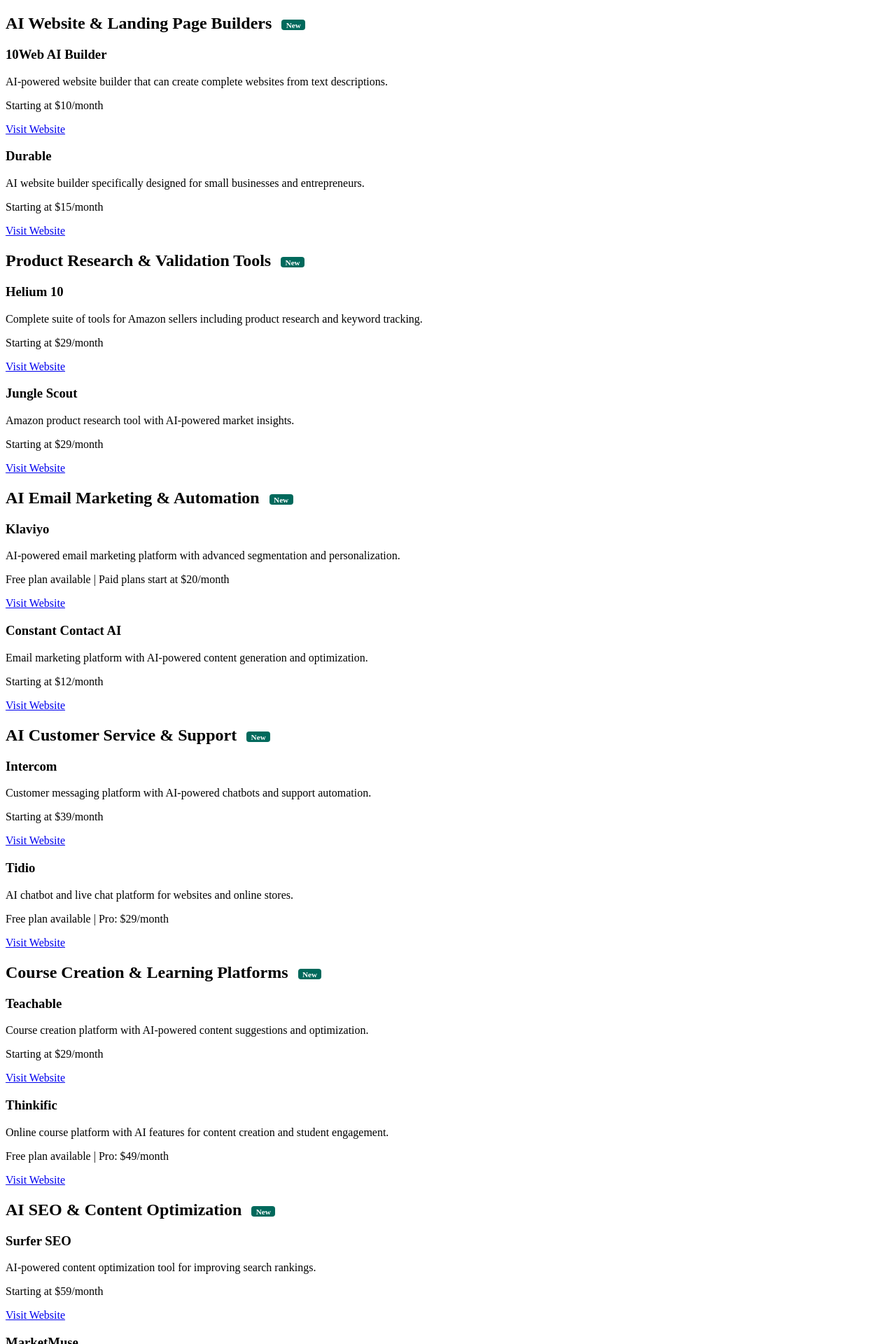
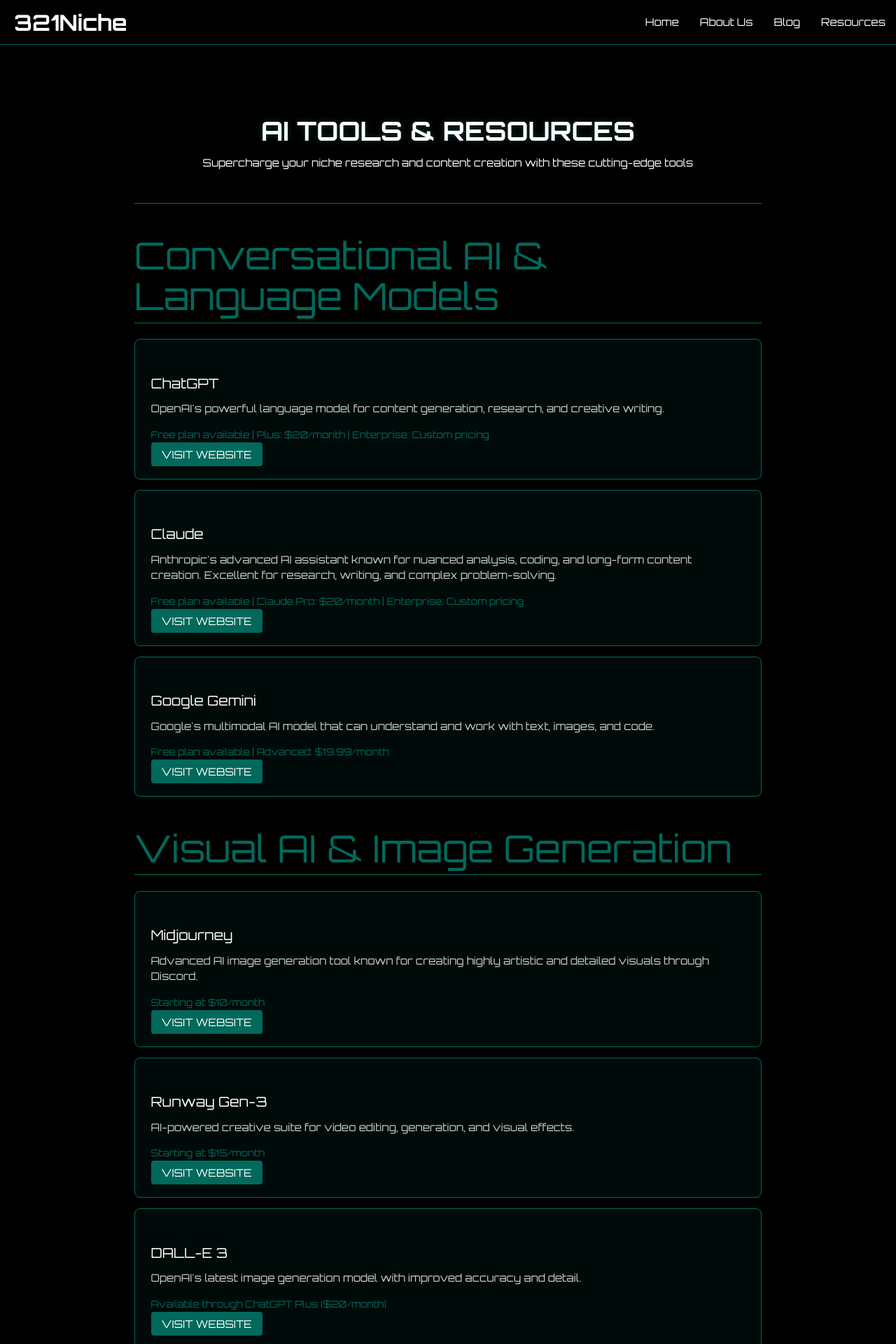
Before and after one commit to LifeUntainted/lifeuntainted.github.io, a Jekyll site: the page resources.html, which Jekyll copies as it is, in a window 1280 px wide. Shown: the top 1920 px of the page at 70% size. Built offline with Jekyll 4.4.1, drawn with Linux system fonts in a browser that asks for light colours; some of the changed text lies outside the part shown.

Commit message:
Update resources.html

```diff
--- a/resources.html
+++ b/resources.html
@@ -1,184 +1,271 @@
 <!DOCTYPE html>
 <html lang="en">
-<!-- Head section with existing meta tags and style imports remains the same until footer style -->
 <head>
-  <!-- Previous head content remains unchanged -->
+  <meta charset="UTF-8">
+  <title>Resources - 321Niche.com</title>
+
+  <!-- Meta Tags -->
+  <meta name="viewport" content="width=device-width, initial-scale=1.0"/>
+  <meta name="description" content="Discover top AI tools and resources for niche marketing success.">
+
+  <!-- Compiled and minified CSS -->
+  <link rel="stylesheet" href="https://cdnjs.cloudflare.com/ajax/libs/materialize/1.0.0/css/materialize.min.css">
+
+  <!-- Import Google Icon Font -->
+  <link href="https://fonts.googleapis.com/icon?family=Material+Icons" rel="stylesheet">
+
+  <!-- Import Orbitron Font -->
+  <link href="https://fonts.googleapis.com/css2?family=Orbitron:wght@400;500;700&display=swap" rel="stylesheet">
+
   <style>
     /* Previous styles remain unchanged */
+    body {
+      background-color: #000;
+      color: #fff;
+      font-family: 'Orbitron', sans-serif;
+    }
 
-    /* Updated footer style */
-    .page-footer {
-      background-color: #000;
-      border-top: 1px solid #00695c;
-      padding: 20px 0;
+    nav {
+      background-color: rgba(0, 0, 0, 0.8);
+      border-bottom: 1px solid #00695c;
+    }
+
+    .brand-logo {
+      font-weight: 700;
+      margin-left: 20px;
+    }
+
+    .resources-header {
+      padding: 4rem 0 2rem;
+      text-align: center;
+      border-bottom: 1px solid #00695c;
+      margin-bottom: 3rem;
+    }
+
+    .resources-title {
+      font-size: 2.5rem;
+      font-weight: 700;
+      text-transform: uppercase;
+      text-shadow: 0 0 10px rgba(0, 105, 92, 0.5);
+      margin-bottom: 1rem;
+    }
+
+    .category-title {
+      color: #00695c;
+      border-bottom: 1px solid #00695c;
+      padding-bottom: 0.5rem;
+      margin: 3rem 0 1.5rem;
+    }
+
+    .resource-card {
+      background: rgba(0, 105, 92, 0.1);
+      border: 1px solid #00695c;
+      border-radius: 8px;
+      padding: 1.5rem;
+      margin: 1rem 0;
+      transition: transform 0.3s ease, box-shadow 0.3s ease;
+    }
+
+    .resource-card:hover {
+      transform: translateY(-5px);
+      box-shadow: 0 0 20px rgba(0, 105, 92, 0.3);
+    }
+
+    .affiliate-badge {
+      background: #00695c;
+      color: white;
+      padding: 0.2rem 0.5rem;
+      border-radius: 4px;
+      font-size: 0.8rem;
+      margin-left: 0.5rem;
+      vertical-align: middle;
+    }
+
+    .resource-title {
+      font-size: 1.3rem;
+      margin-bottom: 0.5rem;
       color: #fff;
     }
 
-    /* Add new category indicator */
-    .new-badge {
-      background: #00695c;
+    .resource-description {
+      color: #ccc;
+      margin-bottom: 1rem;
+    }
+
+    .resource-pricing {
+      color: #00695c;
+      font-size: 0.9rem;
+      margin-bottom: 0.5rem;
+    }
+
+    .btn-visit {
+      background-color: #00695c;
       color: white;
-      padding: 0.1rem 0.4rem;
+      padding: 0.5rem 1rem;
       border-radius: 4px;
-      font-size: 0.7rem;
-      margin-left: 0.5rem;
-      vertical-align: middle;
+      text-transform: uppercase;
+      transition: background-color 0.3s ease;
+    }
+
+    .btn-visit:hover {
+      background-color: #004d40;
+    }
+
+    .disclosure {
+      background: rgba(0, 105, 92, 0.1);
+      padding: 1rem;
+      border-radius: 4px;
+      margin: 3rem 0;
+      font-size: 0.9rem;
+      color: #ccc;
     }
   </style>
 </head>
 <body>
   <!-- Navigation remains unchanged -->
+  <nav>
+    <div class="nav-wrapper">
+      <a href="index.html" class="brand-logo">321Niche</a>
+      <a href="#" data-target="mobile-demo" class="sidenav-trigger"><i class="material-icons">menu</i></a>
+      <ul class="right hide-on-med-and-down">
+        <li><a href="index.html">Home</a></li>
+        <li><a href="about.html">About Us</a></li>
+        <li><a href="blog.html">Blog</a></li>
+        <li><a href="resources.html">Resources</a></li>
+      </ul>
+    </div>
+  </nav>
 
+  <!-- Content -->
   <div class="container">
-    <!-- Previous categories remain unchanged -->
+    <div class="resources-header">
+      <h1 class="resources-title">AI Tools & Resources</h1>
+      <p>Supercharge your niche research and content creation with these cutting-edge tools</p>
+    </div>
 
-    <!-- New Categories Begin -->
-
-    <!-- AI Website Building -->
-    <h2 class="category-title">AI Website & Landing Page Builders <span class="new-badge">New</span></h2>
+    <!-- Conversational AI & Language Models -->
+    <h2 class="category-title">Conversational AI & Language Models</h2>
 
     <div class="resource-card">
-      <h3 class="resource-title">10Web AI Builder</h3>
-      <p class="resource-description">AI-powered website builder that can create complete websites from text descriptions.</p>
-      <p class="resource-pricing">Starting at $10/month</p>
-      <a href="https://10web.io" class="btn-visit" target="_blank">Visit Website</a>
+      <h3 class="resource-title">ChatGPT</h3>
+      <p class="resource-description">OpenAI's powerful language model for content generation, research, and creative writing.</p>
+      <p class="resource-pricing">Free plan available | Plus: $20/month | Enterprise: Custom pricing</p>
+      <a href="https://chat.openai.com" class="btn-visit" target="_blank">Visit Website</a>
     </div>
 
     <div class="resource-card">
-      <h3 class="resource-title">Durable</h3>
-      <p class="resource-description">AI website builder specifically designed for small businesses and entrepreneurs.</p>
-      <p class="resource-pricing">Starting at $15/month</p>
-      <a href="https://durable.co" class="btn-visit" target="_blank">Visit Website</a>
-    </div>
-
-    <!-- AI Product Research -->
-    <h2 class="category-title">Product Research & Validation Tools <span class="new-badge">New</span></h2>
-
-    <div class="resource-card">
-      <h3 class="resource-title">Helium 10</h3>
-      <p class="resource-description">Complete suite of tools for Amazon sellers including product research and keyword tracking.</p>
-      <p class="resource-pricing">Starting at $29/month</p>
-      <a href="https://www.helium10.com" class="btn-visit" target="_blank">Visit Website</a>
+      <h3 class="resource-title">Claude</h3>
+      <p class="resource-description">Anthropic's advanced AI assistant known for nuanced analysis, coding, and long-form content creation. Excellent for research, writing, and complex problem-solving.</p>
+      <p class="resource-pricing">Free plan available | Claude Pro: $20/month | Enterprise: Custom pricing</p>
+      <a href="https://claude.ai" class="btn-visit" target="_blank">Visit Website</a>
     </div>
 
     <div class="resource-card">
-      <h3 class="resource-title">Jungle Scout</h3>
-      <p class="resource-description">Amazon product research tool with AI-powered market insights.</p>
-      <p class="resource-pricing">Starting at $29/month</p>
-      <a href="https://www.junglescout.com" class="btn-visit" target="_blank">Visit Website</a>
+      <h3 class="resource-title">Google Gemini</h3>
+      <p class="resource-description">Google's multimodal AI model that can understand and work with text, images, and code.</p>
+      <p class="resource-pricing">Free plan available | Advanced: $19.99/month</p>
+      <a href="https://gemini.google.com" class="btn-visit" target="_blank">Visit Website</a>
     </div>
 
-    <!-- AI Email Marketing -->
-    <h2 class="category-title">AI Email Marketing & Automation <span class="new-badge">New</span></h2>
+    <!-- Visual AI Tools -->
+    <h2 class="category-title">Visual AI & Image Generation</h2>
 
     <div class="resource-card">
-      <h3 class="resource-title">Klaviyo</h3>
-      <p class="resource-description">AI-powered email marketing platform with advanced segmentation and personalization.</p>
-      <p class="resource-pricing">Free plan available | Paid plans start at $20/month</p>
-      <a href="https://www.klaviyo.com" class="btn-visit" target="_blank">Visit Website</a>
+      <h3 class="resource-title">Midjourney</h3>
+      <p class="resource-description">Advanced AI image generation tool known for creating highly artistic and detailed visuals through Discord.</p>
+      <p class="resource-pricing">Starting at $10/month</p>
+      <a href="https://www.midjourney.com" class="btn-visit" target="_blank">Visit Website</a>
     </div>
 
     <div class="resource-card">
-      <h3 class="resource-title">Constant Contact AI</h3>
-      <p class="resource-description">Email marketing platform with AI-powered content generation and optimization.</p>
-      <p class="resource-pricing">Starting at $12/month</p>
-      <a href="https://www.constantcontact.com" class="btn-visit" target="_blank">Visit Website</a>
-    </div>
-
-    <!-- AI Customer Support -->
-    <h2 class="category-title">AI Customer Service & Support <span class="new-badge">New</span></h2>
-
-    <div class="resource-card">
-      <h3 class="resource-title">Intercom</h3>
-      <p class="resource-description">Customer messaging platform with AI-powered chatbots and support automation.</p>
-      <p class="resource-pricing">Starting at $39/month</p>
-      <a href="https://www.intercom.com" class="btn-visit" target="_blank">Visit Website</a>
+      <h3 class="resource-title">Runway Gen-3</h3>
+      <p class="resource-description">AI-powered creative suite for video editing, generation, and visual effects.</p>
+      <p class="resource-pricing">Starting at $15/month</p>
+      <a href="https://runway.ml" class="btn-visit" target="_blank">Visit Website</a>
     </div>
 
     <div class="resource-card">
-      <h3 class="resource-title">Tidio</h3>
-      <p class="resource-description">AI chatbot and live chat platform for websites and online stores.</p>
-      <p class="resource-pricing">Free plan available | Pro: $29/month</p>
-      <a href="https://www.tidio.com" class="btn-visit" target="_blank">Visit Website</a>
-    </div>
-
-    <!-- AI Course Creation -->
-    <h2 class="category-title">Course Creation & Learning Platforms <span class="new-badge">New</span></h2>
-
-    <div class="resource-card">
-      <h3 class="resource-title">Teachable</h3>
-      <p class="resource-description">Course creation platform with AI-powered content suggestions and optimization.</p>
-      <p class="resource-pricing">Starting at $29/month</p>
-      <a href="https://teachable.com" class="btn-visit" target="_blank">Visit Website</a>
+      <h3 class="resource-title">DALL-E 3</h3>
+      <p class="resource-description">OpenAI's latest image generation model with improved accuracy and detail.</p>
+      <p class="resource-pricing">Available through ChatGPT Plus ($20/month)</p>
+      <a href="https://openai.com/dall-e-3" class="btn-visit" target="_blank">Visit Website</a>
     </div>
 
     <div class="resource-card">
-      <h3 class="resource-title">Thinkific</h3>
-      <p class="resource-description">Online course platform with AI features for content creation and student engagement.</p>
-      <p class="resource-pricing">Free plan available | Pro: $49/month</p>
-      <a href="https://www.thinkific.com" class="btn-visit" target="_blank">Visit Website</a>
+      <h3 class="resource-title">Stable Diffusion</h3>
+      <p class="resource-description">Open-source image generation model with various implementations and interfaces.</p>
+      <p class="resource-pricing">Free (self-hosted) | Various pricing through platforms</p>
+      <a href="https://stabilityai.com" class="btn-visit" target="_blank">Visit Website</a>
     </div>
 
-    <!-- AI SEO Tools -->
-    <h2 class="category-title">AI SEO & Content Optimization <span class="new-badge">New</span></h2>
+    <!-- AI Music Tools -->
+    <h2 class="category-title">AI Music & Audio</h2>
 
     <div class="resource-card">
-      <h3 class="resource-title">Surfer SEO</h3>
-      <p class="resource-description">AI-powered content optimization tool for improving search rankings.</p>
-      <p class="resource-pricing">Starting at $59/month</p>
-      <a href="https://surferseo.com" class="btn-visit" target="_blank">Visit Website</a>
+      <h3 class="resource-title">Suno.ai</h3>
+      <p class="resource-description">Create original songs with AI-generated music and lyrics in various styles.</p>
+      <p class="resource-pricing">Starting at $19/month</p>
+      <a href="https://suno.ai" class="btn-visit" target="_blank">Visit Website</a>
     </div>
 
     <div class="resource-card">
-      <h3 class="resource-title">MarketMuse</h3>
-      <p class="resource-description">AI content planning and optimization platform for content strategy.</p>
-      <p class="resource-pricing">Starting at $79/month</p>
-      <a href="https://www.marketmuse.com" class="btn-visit" target="_blank">Visit Website</a>
-    </div>
-
-    <!-- AI Analytics & Tracking -->
-    <h2 class="category-title">Analytics & Business Intelligence <span class="new-badge">New</span></h2>
-
-    <div class="resource-card">
-      <h3 class="resource-title">Mixpanel</h3>
-      <p class="resource-description">Product analytics platform with AI-powered insights and user behavior tracking.</p>
-      <p class="resource-pricing">Free plan available | Growth: $25/month</p>
-      <a href="https://mixpanel.com" class="btn-visit" target="_blank">Visit Website</a>
+      <h3 class="resource-title">Mubert</h3>
+      <p class="resource-description">AI-powered music generation for content creators and businesses.</p>
+      <p class="resource-pricing">Starting at $12/month</p>
+      <a href="https://mubert.com" class="btn-visit" target="_blank">Visit Website</a>
     </div>
 
     <div class="resource-card">
-      <h3 class="resource-title">Amplitude</h3>
-      <p class="resource-description">Digital analytics platform with AI-driven product insights.</p>
-      <p class="resource-pricing">Free plan available | Enterprise: Custom pricing</p>
-      <a href="https://amplitude.com" class="btn-visit" target="_blank">Visit Website</a>
+      <h3 class="resource-title">MuseNet</h3>
+      <p class="resource-description">OpenAI's deep neural network that generates musical compositions.</p>
+      <p class="resource-pricing">Free</p>
+      <a href="https://openai.com/research/musenet" class="btn-visit" target="_blank">Visit Website</a>
     </div>
 
-    <!-- AI Monetization Tools -->
-    <h2 class="category-title">Monetization & Payment Tools <span class="new-badge">New</span></h2>
+    <!-- AI Content Creation Tools -->
+    <h2 class="category-title">AI Content Creation & Writing</h2>
 
     <div class="resource-card">
-      <h3 class="resource-title">Gumroad</h3>
-      <p class="resource-description">Platform for selling digital products with AI-powered pricing optimization.</p>
-      <p class="resource-pricing">Free to start | 10% + $0.30 per transaction</p>
-      <a href="https://gumroad.com" class="btn-visit" target="_blank">Visit Website</a>
+      <h3 class="resource-title">Jasper.ai <span class="affiliate-badge">Affiliate Program</span></h3>
+      <p class="resource-description">Advanced AI writing assistant that helps create high-quality content for blogs, social media, and marketing materials.</p>
+      <p class="resource-pricing">Starting at $49/month | Commission: Up to 30% recurring</p>
+      <a href="YOUR_JASPER_AFFILIATE_LINK" class="btn-visit" target="_blank">Visit Website</a>
     </div>
 
     <div class="resource-card">
-      <h3 class="resource-title">Stripe</h3>
-      <p class="resource-description">Payment processing platform with AI fraud detection and business insights.</p>
-      <p class="resource-pricing">2.9% + $0.30 per transaction</p>
-      <a href="https://stripe.com" class="btn-visit" target="_blank">Visit Website</a>
+      <h3 class="resource-title">Copy.ai</h3>
+      <p class="resource-description">AI-powered copywriting tool that helps create marketing copy, blog posts, and social media content.</p>
+      <p class="resource-pricing">Starting at $36/month</p>
+      <a href="https://www.copy.ai" class="btn-visit" target="_blank">Visit Website</a>
     </div>
 
-    <!-- Previous sections remain -->
+    <!-- AI Video Tools -->
+    <h2 class="category-title">AI Video Creation & Editing</h2>
 
-    <!-- Updated footer without pink -->
+    <div class="resource-card">
+      <h3 class="resource-title">Synthesia</h3>
+      <p class="resource-description">Create AI-powered video content with virtual presenters and custom avatars.</p>
+      <p class="resource-pricing">Starting at $30/month</p>
+      <a href="https://www.synthesia.io" class="btn-visit" target="_blank">Visit Website</a>
+    </div>
+
+    <div class="resource-card">
+      <h3 class="resource-title">Descript</h3>
+      <p class="resource-description">All-in-one video editing platform with AI-powered features like text-based editing and voice cloning.</p>
+      <p class="resource-pricing">Starting at $15/month</p>
+      <a href="https://www.descript.com" class="btn-visit" target="_blank">Visit Website</a>
+    </div>
+
+    <!-- Market Research Tools section remains -->
+    <!-- Social Media Tools section remains -->
+    <!-- Affiliate Disclosure remains -->
+
     <div class="disclosure">
       <p><i class="material-icons tiny">info</i> <strong>Affiliate Disclosure:</strong> Some links on this page are affiliate links, meaning we may earn a commission if you make a purchase through these links, at no additional cost to you. We only recommend tools we've personally used and believe will add value to your business.</p>
     </div>
   </div>
 
-  <!-- Footer with updated styling -->
+  <!-- Footer -->
   <footer class="page-footer">
     <div class="container">
       © 2024 321Niche
```
Also changed, not shown: other parts of resources.html (+8 -1 lines).
